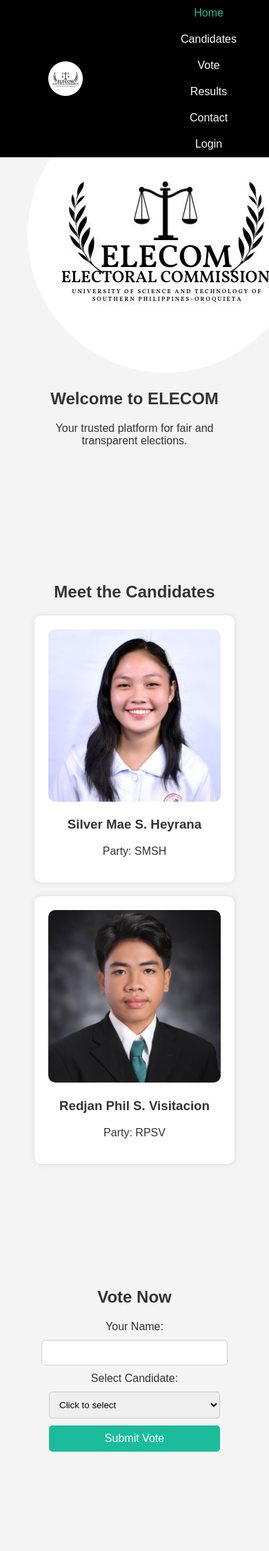
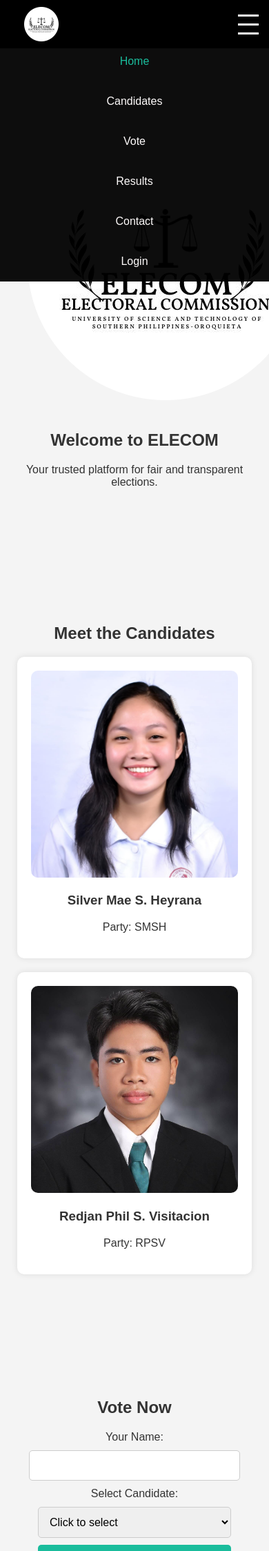
Before and after one commit to RedjanVisitacion/ELECOM, a PHP site: page /Elecom.html in a window 390 px wide; the page is wider, and only the part inside the window is pictured. Shown: the top 2248 px of that part at 69% size. Run offline with PHP 8.4, Linux system fonts and the light colour scheme; some libraries are stand-ins or nearby versions.

Commit message:
I shall sleep

```diff
--- a/Elecom.html
+++ b/Elecom.html
@@ -12,9 +12,17 @@
 
     <div class="header">
         <div class="container">
-            <i id="btnMenu" class="fa-solid fa-bars"></i>
             <nav>
-                <img src="img/icon.png" alt="Use data to see photos" class="hlogo">
+                <img src="img/icon.png" alt="Logo" class="hlogo">
+
+                <!-- Burger Menu Button -->
+                <div class="burger">
+                    <div></div>
+                    <div></div>
+                    <div></div>
+                </div>
+
+                <!-- Navigation Menu -->
                 <div class="nav-links">
                     <a href="#home" class="active">Home</a>
                     <a href="#candidates">Candidates</a>
@@ -26,6 +34,8 @@
             </nav>
         </div>
     </div>
+
+
 
     <section id="home">
         <img src="img/icon.png" class="homeL">
--- a/css/style.css
+++ b/css/style.css
@@ -1,3 +1,4 @@
+/* General Styles */
 body {
     font-family: Arial, sans-serif;
     margin: 0;
@@ -9,10 +10,13 @@ body {
 /* Start Header */
 .header {
     position: fixed;
+    top: 0;
+    left: 0;
     width: 100%;
     z-index: 1000;
-    background-color: #000000;
+    background-color: #000;
     padding: 10px 20px;
+    transition: background-color 0.3s ease, box-shadow 0.3s ease;
 }
 
 .header .container {
@@ -21,6 +25,7 @@ body {
     align-items: center;
 }
 
+/* Navigation Bar */
 .header nav {
     display: flex;
     justify-content: space-between;
@@ -30,22 +35,23 @@ body {
 
 .header nav img {
     height: 50px;
-    margin-left: 50px;
+    margin-left: 15px;
 }
 
+/* Navigation Links */
 .header nav .nav-links {
     display: flex;
     gap: 20px;
-    margin-right: 50px;
+    margin-right: 20px;
 }
 
 .header nav .nav-links a {
     color: #fdfafa;
     font-weight: 500;
-    padding: 0 17px;
+    padding: 10px 15px;
     text-transform: capitalize;
     text-decoration: none;
-
+    transition: color 0.3s ease;
 }
 
 .header nav .nav-links a:hover,
@@ -53,10 +59,11 @@ body {
     color: #1abc9c;
 }
 
-/* Add class active to header on scroll */
+/* Active Header on Scroll */
 .header.active {
     background-color: #fff;
-    border-bottom: 1px solid #7272724d;
+    border-bottom: 1px solid rgba(114, 114, 114, 0.3);
+    box-shadow: 0px 4px 6px rgba(0, 0, 0, 0.1);
 }
 
 .header.active nav .nav-links a {
@@ -68,19 +75,74 @@ body {
     color: #1abc9c;
 }
 
-#btnMenu {
+/* Burger Menu Styling */
+.burger {
     display: none;
+    flex-direction: column;
+    cursor: pointer;
+    margin-right: 30px;
+    z-index: 1100;
 }
 
-.homeL{
-    margin-top: 60px;
+.burger div {
+    width: 30px;
+    height: 3px;
+    background-color: #fff;
+    margin: 5px;
+    transition: 0.3s;
 }
 
-section {
-    padding: 80px 40px;
+/* Animate Burger when active */
+.burger.active div:nth-child(1) {
+    transform: rotate(45deg) translate(5px, 5px);
+}
+
+.burger.active div:nth-child(2) {
+    opacity: 0;
+}
+
+.burger.active div:nth-child(3) {
+    transform: rotate(-45deg) translate(5px, -5px);
+}
+
+/* Responsive Navigation */
+@media screen and (max-width: 768px) {
+    .nav-links {
+        display: none;
+        flex-direction: column;
+        position: absolute;
+        top: 60px;
+        right: 0;
+        background-color: rgba(0, 0, 0, 0.95);
+        width: 100%;
+        text-align: center;
+        padding: 10px 0;
+        transition: all 0.3s ease-in-out;
+    }
+
+    .nav-links.active {
+        display: flex;
+    }
+
+    .burger {
+        display: flex;
+    }
+}
+
+/* Main Content */
+.homeL {
+    margin-top: 80px;
+    padding: 20px;
     text-align: center;
 }
 
+/* Section Layout */
+section {
+    padding: 80px 20px;
+    text-align: center;
+}
+
+/* Candidate List */
 .candidate-list {
     display: flex;
     flex-wrap: wrap;
@@ -93,7 +155,9 @@ section {
     padding: 20px;
     border-radius: 10px;
     box-shadow: 0 0 10px rgba(0, 0, 0, 0.1);
-    width: 250px;
+    width: 100%;
+    max-width: 300px;
+    text-align: center;
 }
 
 .candidate img {
@@ -101,6 +165,7 @@ section {
     border-radius: 10px;
 }
 
+/* Form Styling */
 form {
     display: flex;
     flex-direction: column;
@@ -109,11 +174,12 @@ form {
 }
 
 input, select, button {
-    padding: 10px;
+    padding: 12px;
     width: 80%;
-    max-width: 300px;
+    max-width: 320px;
     border: 1px solid #ccc;
     border-radius: 5px;
+    font-size: 16px;
 }
 
 button {
@@ -121,16 +187,17 @@ button {
     color: white;
     border: none;
     cursor: pointer;
-    font-size: 16px;
-    transition: background 0.3s;
+    font-size: 18px;
+    transition: background 0.3s ease;
 }
 
 button:hover {
     background-color: #16a085;
 }
 
+/* Footer */
 footer {
-    background-color: #000000;
+    background-color: #000;
     color: white;
     text-align: center;
     padding: 10px;
@@ -139,6 +206,7 @@ footer {
     width: 100%;
 }
 
+/* Adjustments for Small Screens */
 @media (max-width: 768px) {
     .header nav .nav-links {
         flex-direction: column;
@@ -149,4 +217,8 @@ footer {
         flex-direction: column;
         align-items: center;
     }
+
+    .candidate {
+        width: 90%;
+    }
 }
```
Also changed, not shown: function/main.js (+32 -64 lines).
